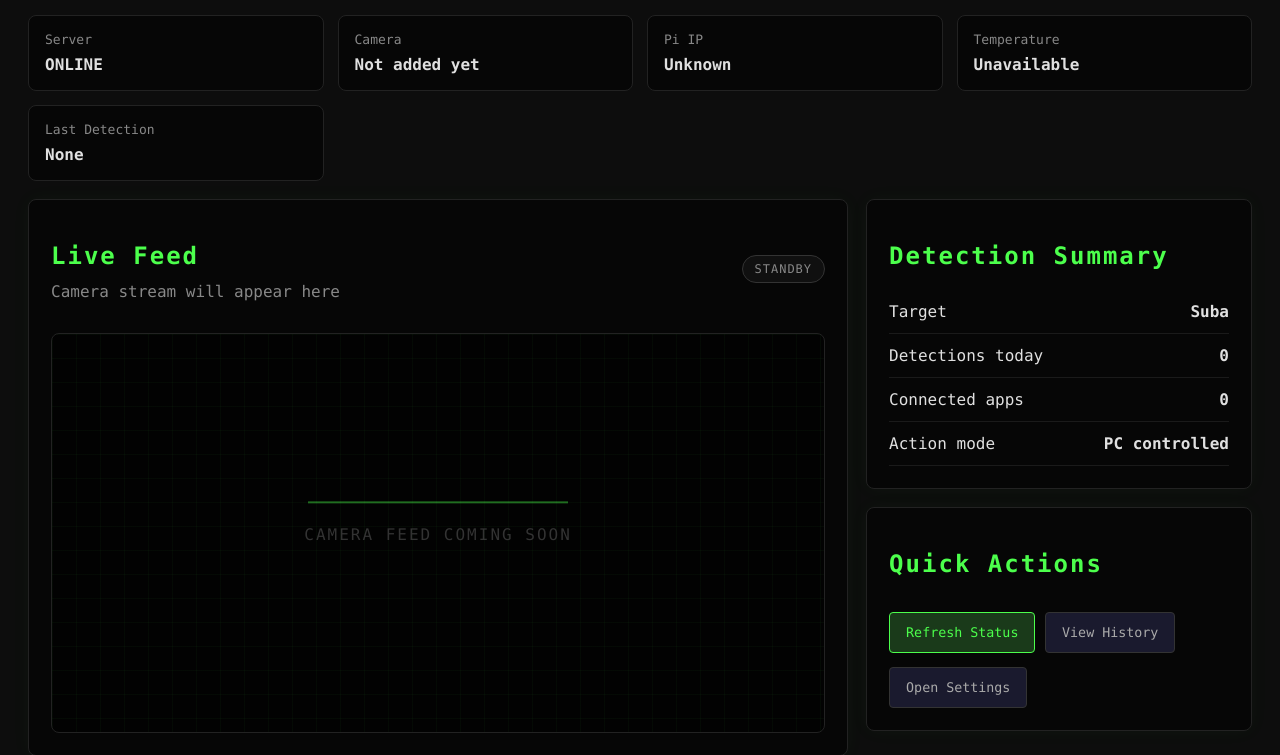
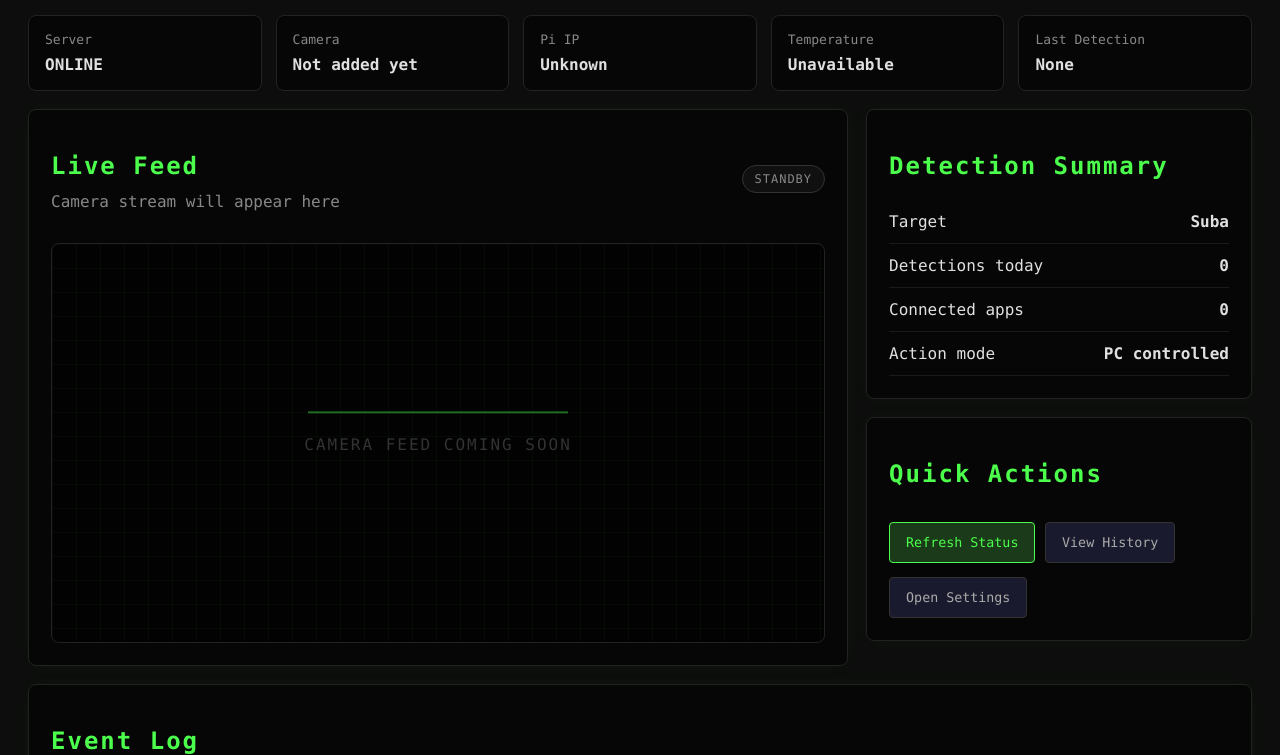
Before and after one commit to Ture665/subadetect3000, a FastAPI app: page /detection in a window 1280 px wide. Shown: the part 123-878 px from the top of the page. Run offline with FastAPI, Linux system fonts and the light colour scheme; the visitor is signed in with stand-in values (Sample User, id 1).

Commit message:
detection columns

```diff
--- a/static/css/style.css
+++ b/static/css/style.css
@@ -360,7 +360,7 @@ nav a:hover {
 
 .status-strip {
   display: grid;
-  grid-template-columns: repeat(4, 1fr);
+  grid-template-columns: repeat(5, 1fr);
   gap: 14px;
 }
 
```
